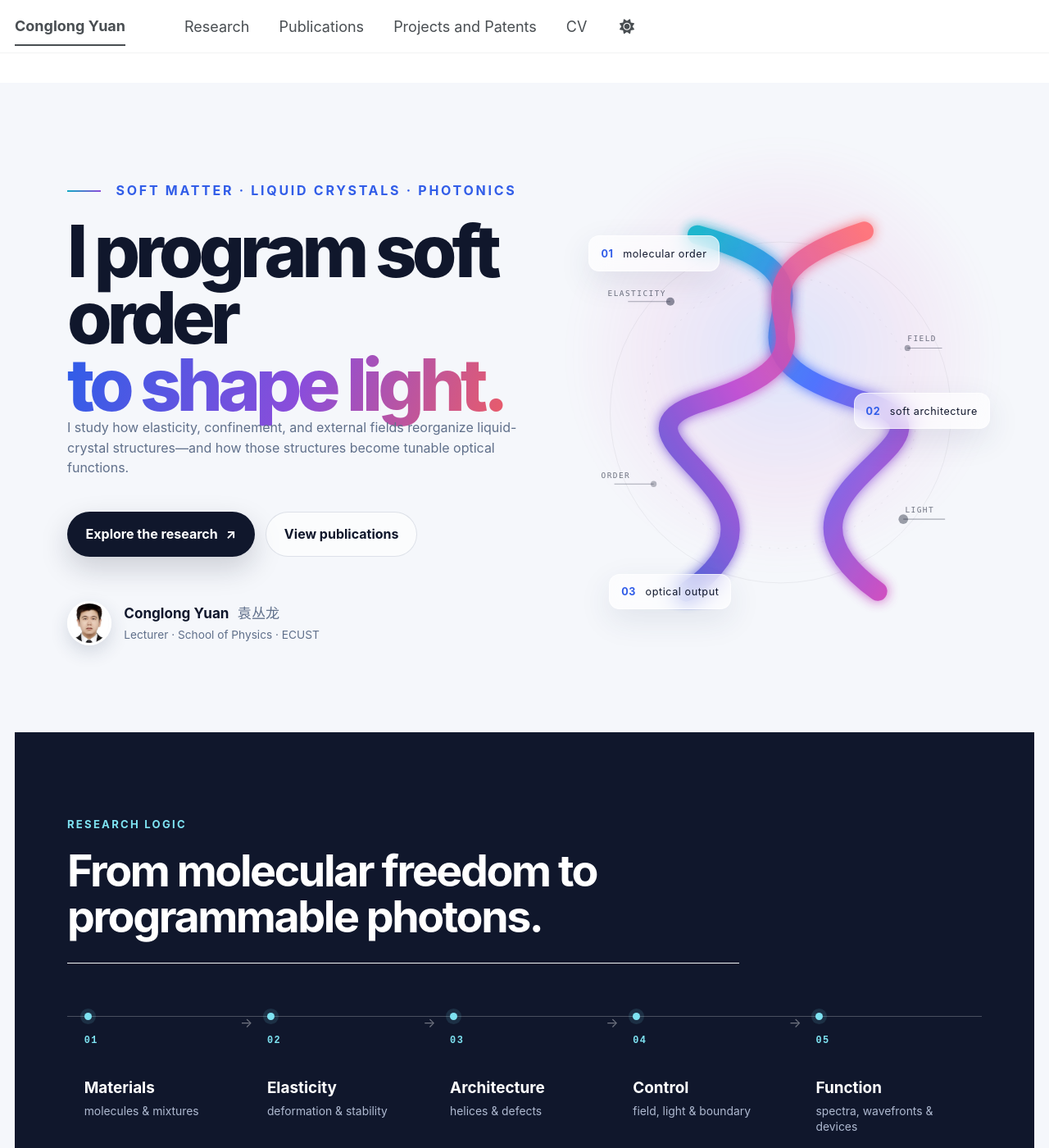
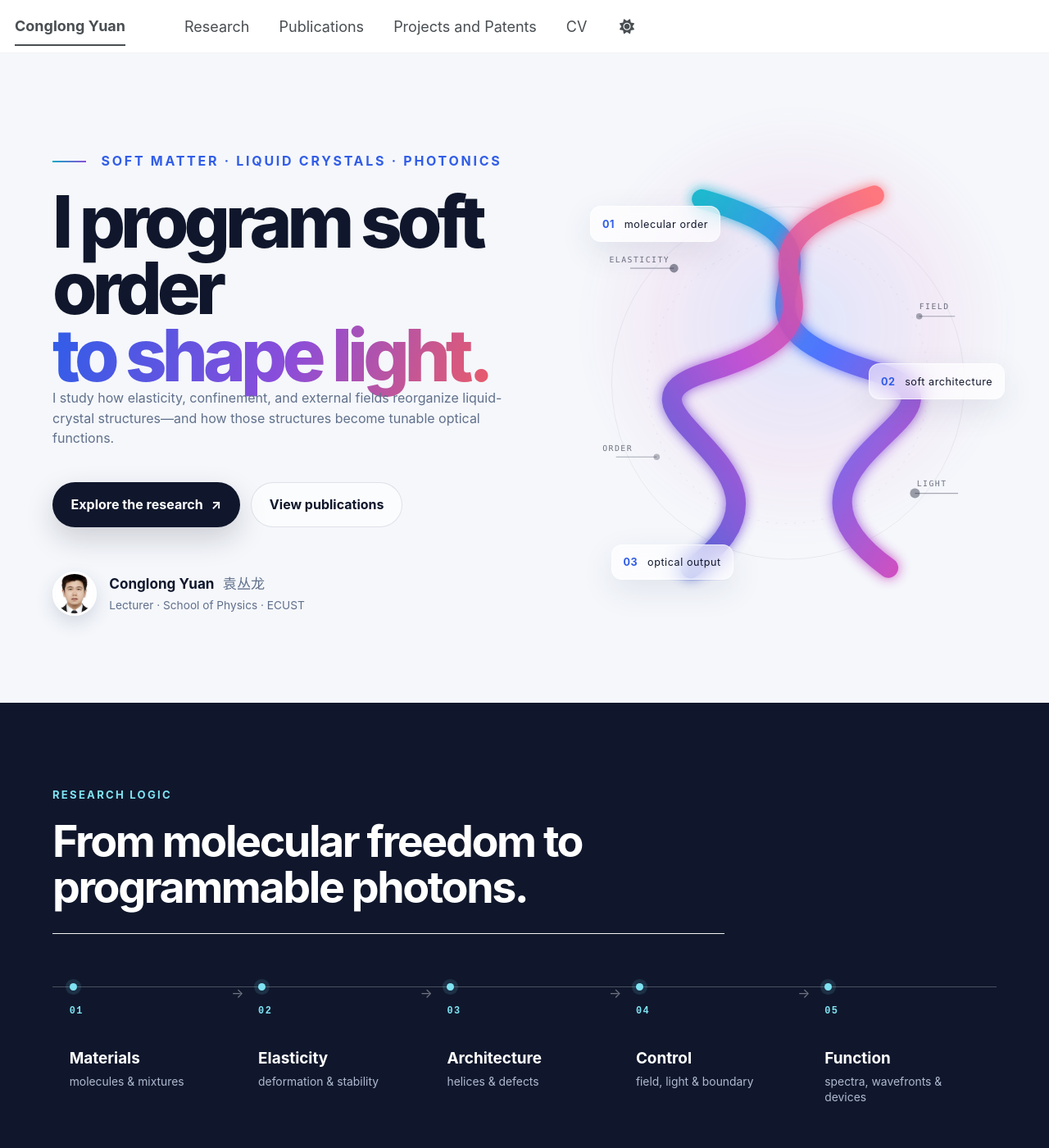
Before and after one commit to ConglongYuan/conglongyuan.github.io, a Jekyll site: the page built from _pages/about.md, in a window 1280 px wide and 1400 px high. Shown: the whole window at 82% size. Built offline with Jekyll 4.4.1, drawn with Linux system fonts in a browser that asks for light colours; a style sheet for code colours, icons or effects is not loaded.

Commit message:
Fix homepage layout across wide screens

```diff
--- a/_pages/about.md
+++ b/_pages/about.md
@@ -96,7 +96,7 @@ redirect_from:
     <div class="feature-grid">
       <article class="feature-card feature-card--wide">
         <a class="feature-card__image" href="https://doi.org/10.1002/adma.202507000" aria-label="Read the Advanced Materials paper">
-          <img src="/images/research/featured-thermo.webp" alt="Diagram of a cholesteric heliconical architecture changing reflection wavelength with temperature and electric field" loading="lazy" width="1000" height="684">
+          <img src="/images/research/featured-thermo.webp" alt="Diagram of a cholesteric heliconical architecture changing reflection wavelength with temperature and electric field" width="1000" height="684">
         </a>
         <div class="feature-card__body">
           <p><span>Advanced Materials · 2025</span><b>co-first author</b></p>
@@ -108,7 +108,7 @@ redirect_from:
 
       <article class="feature-card">
         <a class="feature-card__image" href="https://doi.org/10.1016/j.matt.2023.07.027" aria-label="Read the Matter paper">
-          <img src="/images/research/featured-stability.webp" alt="Optical device concept and multicolor polarization-responsive patterns from a stable cholesteric heliconical architecture" loading="lazy" width="1000" height="684">
+          <img src="/images/research/featured-stability.webp" alt="Optical device concept and multicolor polarization-responsive patterns from a stable cholesteric heliconical architecture" width="1000" height="684">
         </a>
         <div class="feature-card__body">
           <p><span>Matter · 2023</span><b>co-first author</b></p>
@@ -120,7 +120,7 @@ redirect_from:
 
       <article class="feature-card">
         <a class="feature-card__image" href="https://doi.org/10.1002/adom.202500233" aria-label="Read the Advanced Optical Materials paper">
-          <img src="/images/research/featured-defects.webp" alt="Programmed smectic defect patterns, nanoscale surface reliefs, and a multicolor T-shaped optical pattern" loading="lazy" width="1000" height="684">
+          <img src="/images/research/featured-defects.webp" alt="Programmed smectic defect patterns, nanoscale surface reliefs, and a multicolor T-shaped optical pattern" width="1000" height="684">
         </a>
         <div class="feature-card__body">
           <p><span>Advanced Optical Materials · 2025</span><b>corresponding author</b></p>
--- a/_sass/layout/_home.scss
+++ b/_sass/layout/_home.scss
@@ -1,6 +1,6 @@
 /* Custom homepage — an evidence-led research atlas. */
 
-.main--home {
+#main.main--home {
   --home-ink: #10172c;
   --home-muted: #60708b;
   --home-paper: #f5f7fb;
@@ -12,9 +12,9 @@
   --home-coral: #ea5c68;
   display: block;
   width: 100%;
-  max-width: none;
-  margin: 0;
-  padding: 0;
+  max-width: none !important;
+  margin: 0 !important;
+  padding: 0 !important;
   color: var(--home-ink);
   background: var(--home-paper);
   overflow: hidden;
@@ -24,7 +24,7 @@
   display: none;
 }
 
-html[data-theme="dark"] .main--home {
+html[data-theme="dark"] #main.main--home {
   --home-ink: #f4f7ff;
   --home-muted: #b9c5d8;
   --home-paper: #101522;
```
